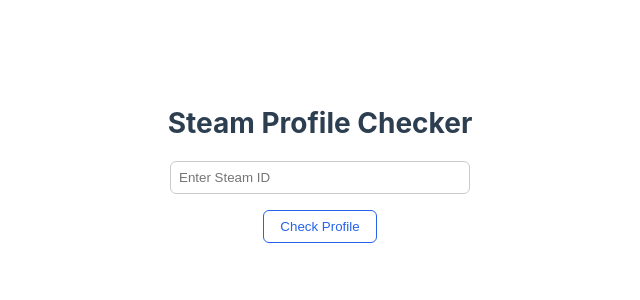
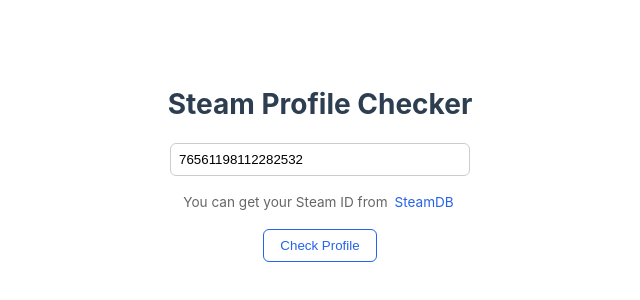
Before and after one commit to Armadox/Steam-Profile-Checker-wVuejs, a Vue app: page / in a window 1280 px wide. Shown: the part 228-528 px from the top of the page, without its empty margins (320-960 px from the left). Built offline with nearby package versions, Linux system fonts and the light colour scheme.

Commit message:
Added my steamId as a placeholder and added small tut

```diff
--- a/src/components/ProfileChecker.vue
+++ b/src/components/ProfileChecker.vue
@@ -1,9 +1,10 @@
 <script setup lang="ts">
 import { ref } from "vue";
 
-const steamId = ref("");
+const steamId = ref("76561198112282532");
 const profile = ref<any>(null);
 const error = ref<string | null>(null);
+const loading = ref(false);
 
 const fetchProfile = async () => {
   if (!steamId.value) {
@@ -13,6 +14,7 @@ const fetchProfile = async () => {
 
   profile.value = null;
   error.value = null;
+  loading.value = true;
 
   try {
     const response = await fetch(
@@ -24,13 +26,15 @@ const fetchProfile = async () => {
   } catch (err) {
     error.value = "Error fetching profile.";
     console.error(err);
+  } finally {
+    loading.value = false;
   }
 };
 </script>
 
 <template>
   <div
-    v-if="!profile"
+    v-if="!profile && !loading"
     style="max-width: 500px; margin: 2rem auto; text-align: center"
   >
     <h1 style="font-size: 1.75rem; font-weight: bold; margin-bottom: 1rem">
@@ -47,11 +51,25 @@ const fetchProfile = async () => {
         margin-bottom: 1rem;
         border: 1px solid #ccc;
         border-radius: 6px;
-        display: block; /* Make sure input is block-level */
+        display: block;
         margin-left: auto;
         margin-right: auto;
       "
     />
+
+    <p
+      v-if="!profile && !loading"
+      style="font-size: 0.85rem; color: #666; margin-top: 0.5rem"
+    >
+      You can get your Steam ID from
+      <a
+        href="https://steamdb.info"
+        target="_blank"
+        style="color: #2563eb; text-decoration: none"
+      >
+        SteamDB
+      </a>
+    </p>
 
     <button
       @click="fetchProfile"
@@ -63,7 +81,7 @@ const fetchProfile = async () => {
         cursor: pointer;
         margin-top: 1rem;
         background-color: transparent;
-        display: block; /* Ensure button is below the input */
+        display: block;
         margin-left: auto;
         margin-right: auto;
       "
@@ -72,6 +90,19 @@ const fetchProfile = async () => {
     </button>
   </div>
 
+  <div
+    v-if="loading"
+    style="
+      font-size: 1.2rem;
+      color: #2563eb;
+      text-align: center;
+      margin-top: 1rem;
+    "
+  >
+    Loading...
+  </div>
+
+  <div v-if="!loading">
     <div v-if="error" style="color: red; margin-top: 1rem; text-align: center">
       {{ error }}
     </div>
@@ -108,4 +139,5 @@ const fetchProfile = async () => {
         </a>
       </p>
     </div>
+  </div>
 </template>
```
Lines whose indentation alone changed are shown as unchanged.
